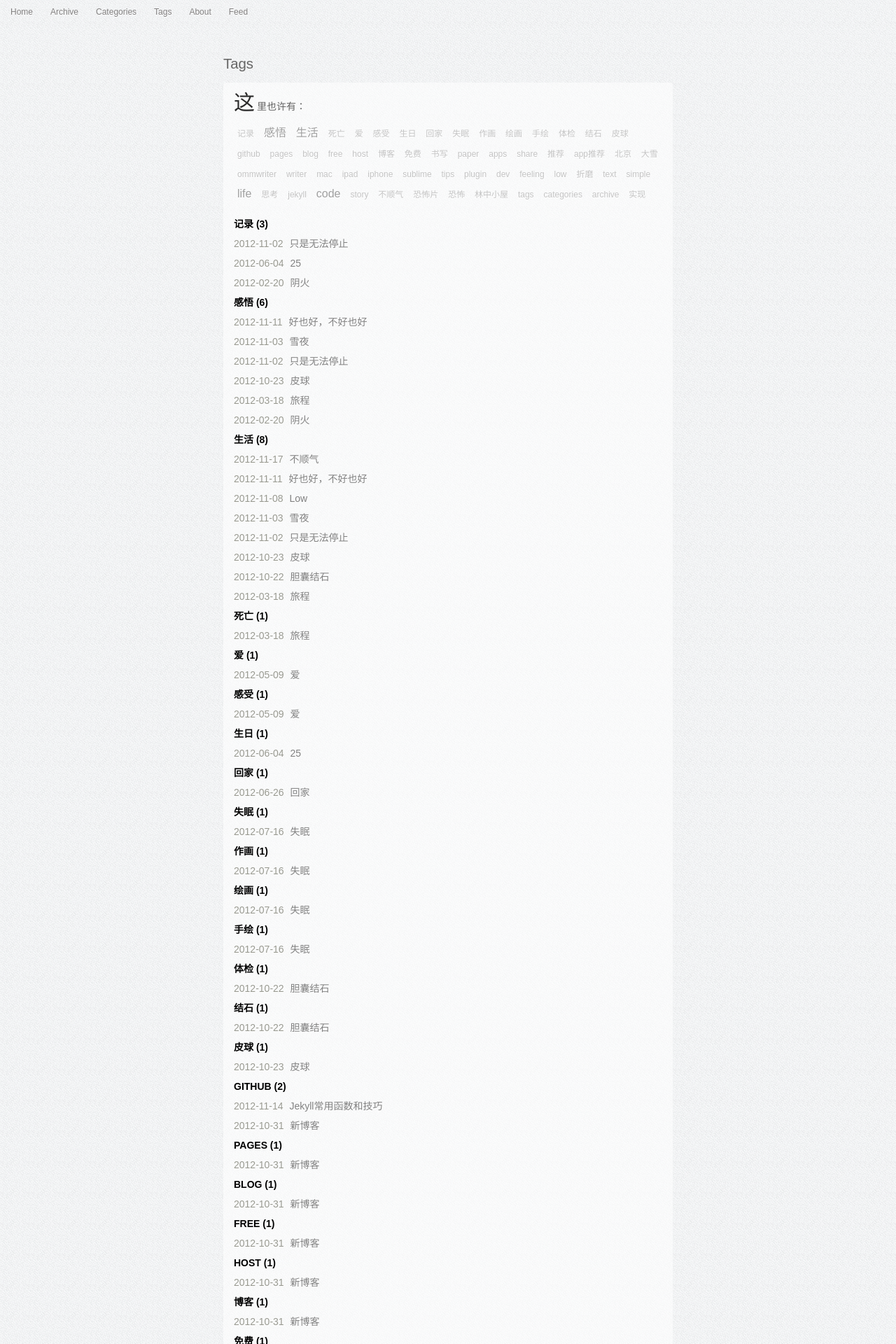
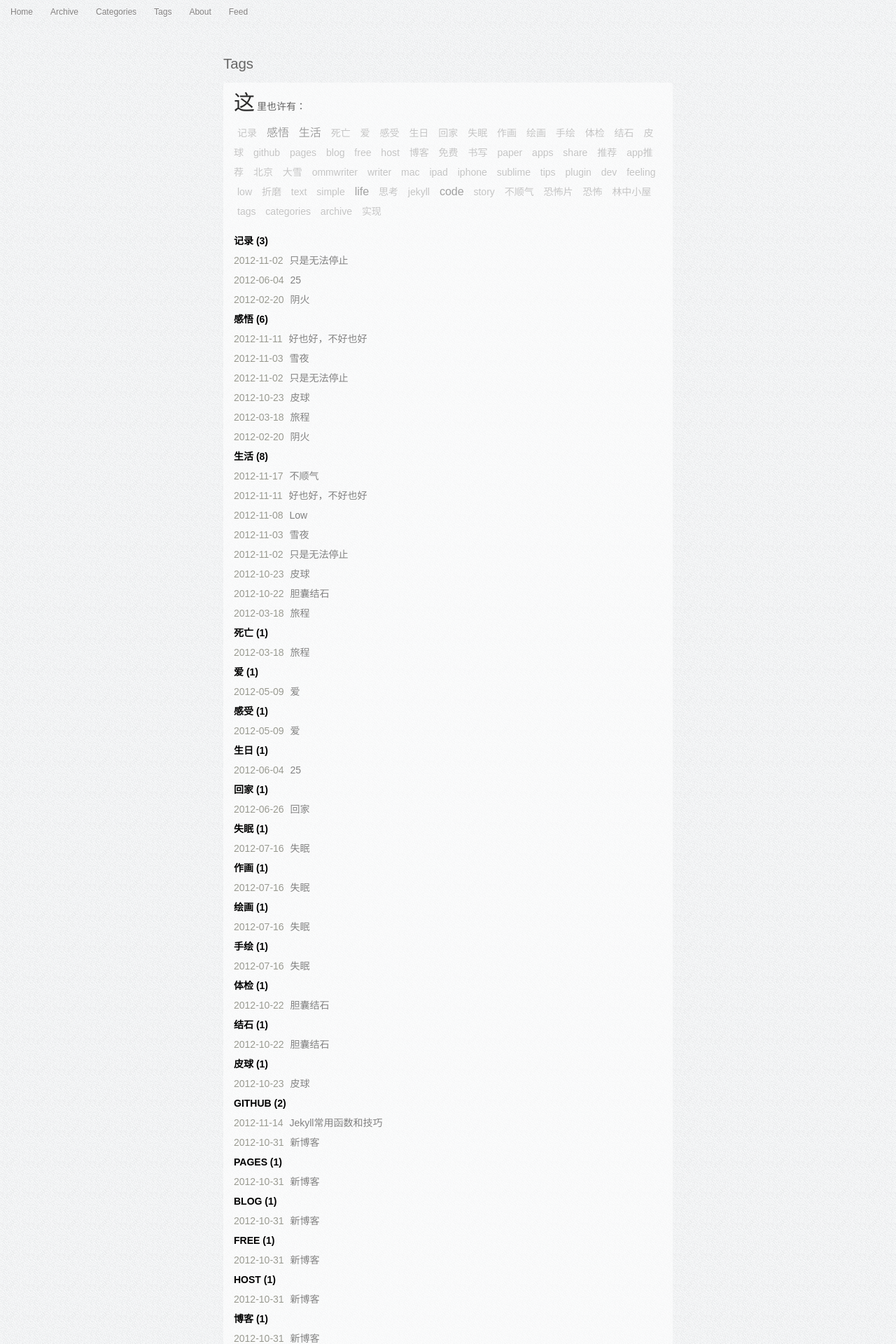
Before and after one commit to zwitzwit/guojing.github.com, a Jekyll site: the page built from tags.html, in a window 1280 px wide. Shown: the top 1920 px of the page at 70% size. Built offline with Jekyll 4.4.1, drawn with Linux system fonts in a browser that asks for light colours; Markdown is read by kramdown in place of the engine named in the settings.

Commit message:
change style

```diff
--- a/css/style.css
+++ b/css/style.css
@@ -96,9 +96,9 @@ blockquote {font-style: italic; background-image: url('../images/block.png'); ba
 .upper {text-transform: uppercase;}
 .tagcloud {margin-top: 10px}
 
-.tag0 a:link{font-size:12px;color: #c4c4c4;padding:3px; text-shadow: 0 1px 0 white; -moz-border-radius:4px;-webkit-border-radius:4px;border-radius:4px;margin:0 2px;text-decoration:none}
-.tag0 a:visited {font-size:12px;padding:3px; text-shadow: 0 1px 0 white; -moz-border-radius:4px;-webkit-border-radius:4px;border-radius:4px;margin:0 2px;color:#c4c4c4;text-decoration:none}
-.tag0 a:hover {font-size:12px;background:#4d4f51; padding:3px; color:white; text-shadow: 0 1px 0 black; -moz-border-radius:4px;-webkit-border-radius:4px;border-radius:4px;margin:0 2px}
+.tag0 a:link{font-size:14px;color: #c4c4c4;padding:3px; text-shadow: 0 1px 0 white; -moz-border-radius:4px;-webkit-border-radius:4px;border-radius:4px;margin:0 2px;text-decoration:none}
+.tag0 a:visited {font-size:14px;padding:3px; text-shadow: 0 1px 0 white; -moz-border-radius:4px;-webkit-border-radius:4px;border-radius:4px;margin:0 2px;color:#c4c4c4;text-decoration:none}
+.tag0 a:hover {font-size:14px;background:#4d4f51; padding:3px; color:white; text-shadow: 0 1px 0 black; -moz-border-radius:4px;-webkit-border-radius:4px;border-radius:4px;margin:0 2px}
 
 .tag1 a:link{font-size:16px;color: #a0a0a0;padding:3px; text-shadow: 0 1px 0 white; -moz-border-radius:4px;-webkit-border-radius:4px;border-radius:4px;margin:0 2px;text-decoration:none}
 .tag1 a:visited {font-size:16px;padding:3px; text-shadow: 0 1px 0 white; -moz-border-radius:4px;-webkit-border-radius:4px;border-radius:4px;margin:0 2px;color:#a0a0a0;text-decoration:none}
```
